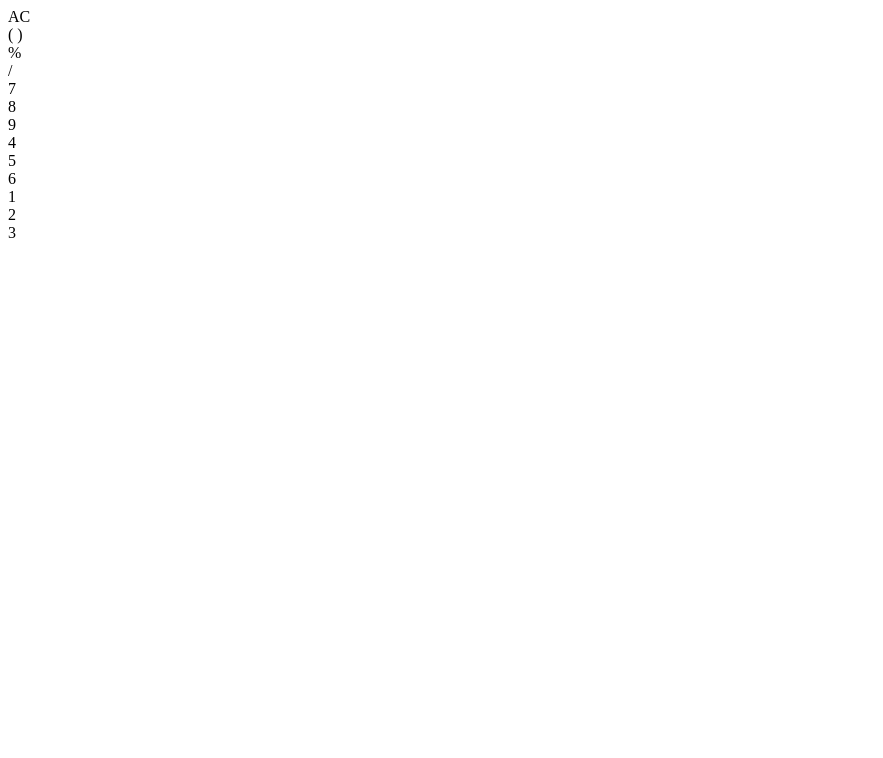
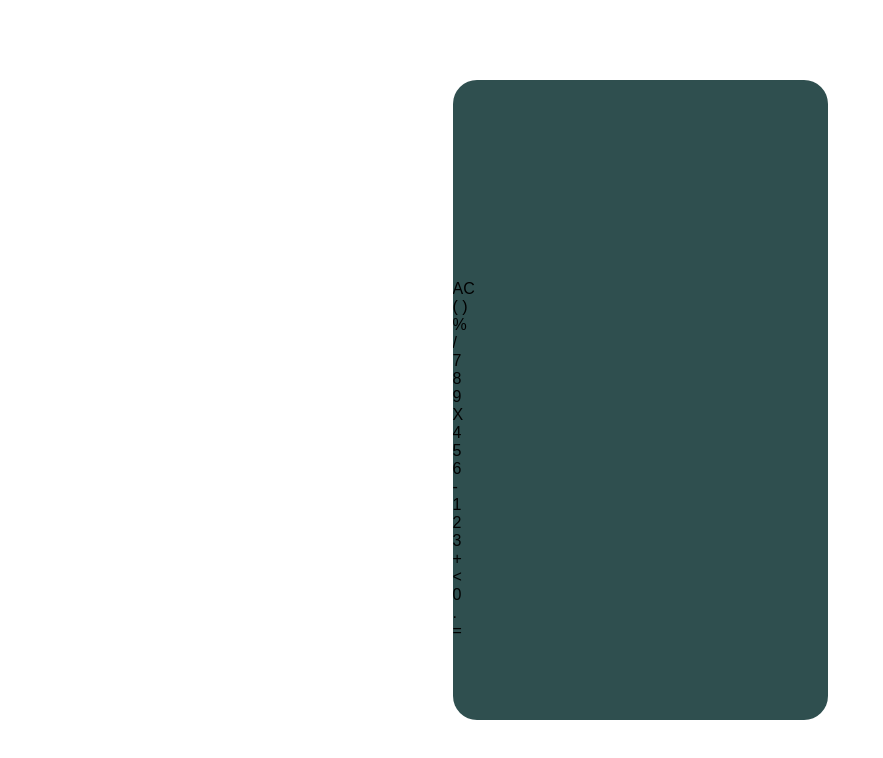
Before and after one commit to kevin-et-holmes/Calculator-App, a plain HTML site: page index.html in a window 1280 px wide. Shown: the whole page, without its empty margins (0-883 px from the left). Drawn offline with Linux system fonts and the light colour scheme.

Commit message:
basic styling

```diff
--- a/index.html
+++ b/index.html
@@ -25,40 +25,78 @@
                     <span>( )</span>
                 </div>
 
-                <div data-key="percentage" class="key action">
+                <div data-key="%" class="key action">
                     <span>%</span>
                 </div>
 
-                <div data-key="divide" class="key action">
+                <div data-key="/" class="key operatior">
                     <span>/</span>
                 </div>
+
                 <div data-key="7" class="key">
                     <span>7</span>
                 </div>
+
                 <div data-key="8" class="key">
                     <span>8</span>
                 </div>
+
                 <div data-key="9" class="key">
                     <span>9</span>
                 </div>
+
+                <div data-key="*" class="key operator">
+                    <span>X</span>
+                </div>
+
                 <div data-key="4" class="key">
                     <span>4</span>
                 </div>
+
                 <div data-key="5" class="key">
                     <span>5</span>
                 </div>
+
                 <div data-key="6" class="key">
                     <span>6</span>
                 </div>
+
+                <div data-key="-" class="key operator">
+                    <span>-</span>
+                </div>
+
                 <div data-key="1" class="key">
                     <span>1</span>
                 </div>
+
                 <div data-key="2" class="key">
                     <span>2</span>
                 </div>
+
                 <div data-key="3" class="key">
                     <span>3</span>
                 </div>
+
+                <div data-key="+" class="key operator">
+                    <span>+</span>
+                </div>
+
+                <div data-key="backspace" class="key action">
+                    <span>&lt;</span>
+                </div>
+
+                <div data-key="0" class="key">
+                    <span>0</span>
+                </div>
+
+                <div data-key="." class="key">
+                    <span>.</span>
+                </div>
+
+                <div data-key="equals" class="key operator">
+                    <span>=</span>
+                </div>
+
             </div>
         </div>
     </div>
--- a/main.css
+++ b/main.css
@@ -0,0 +1,32 @@
+* {
+    margin: 0;
+    padding: 0;
+    box-sizing: border-box;
+    font-family: sans-serif;
+}
+
+.app {
+    display: flex;
+    justify-content: center;
+    align-items: center;
+    height: 100vh;
+}
+
+.calculator {
+    background-color: darkslategrey;
+    width: 100%;
+    max-width: 375px;
+    min-height: 640px;
+    display: flex;
+    flex-direction: column;
+    border-radius: 1.5rem;
+    overflow: hidden;
+}
+
+.display{
+    min-height: 200px;
+    padding: 1.5rem;
+    display: flex;
+    justify-content: flex-end;
+    align-items: flex-end;
+}
```
